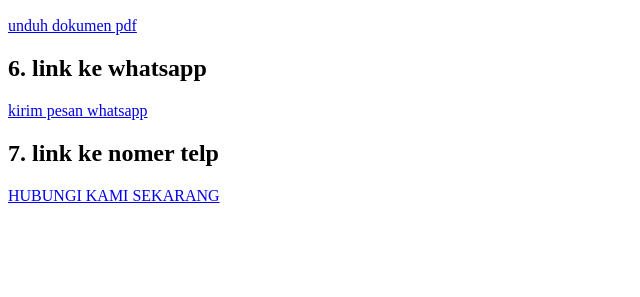
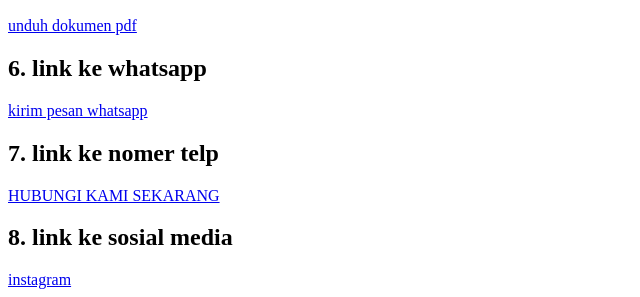
Before and after one commit to ZHRNXPTRA/1124160229-html-latihan-5, a plain HTML site: page index.html in a window 1280 px wide. Shown: the part 829-1126 px from the top of the page, without its empty margins (0-640 px from the left). Before the commit the page ends 1042 px from the top, so only its background shows below. Drawn offline with Linux system fonts and the light colour scheme.

Commit message:
menambahkan link ke social media

```diff
--- a/index.html
+++ b/index.html
@@ -34,8 +34,12 @@
 
 <h2>6. link ke whatsapp</h2>
 <a href="https://wa.me/qr/PSMNRXWXLPHTK1">kirim pesan whatsapp</a>
+
 <h2>7. link ke nomer telp</h2>
 <a href="tel:+6289647718761">HUBUNGI KAMI SEKARANG</a>
 
+<h2>8. link ke sosial media</h2>
+<a href="https://www.instagram.com/zhrnxptra?igsh=djhmOHRpYnFkMDIz">instagram</a>
+
 </body>
 </html>
```
